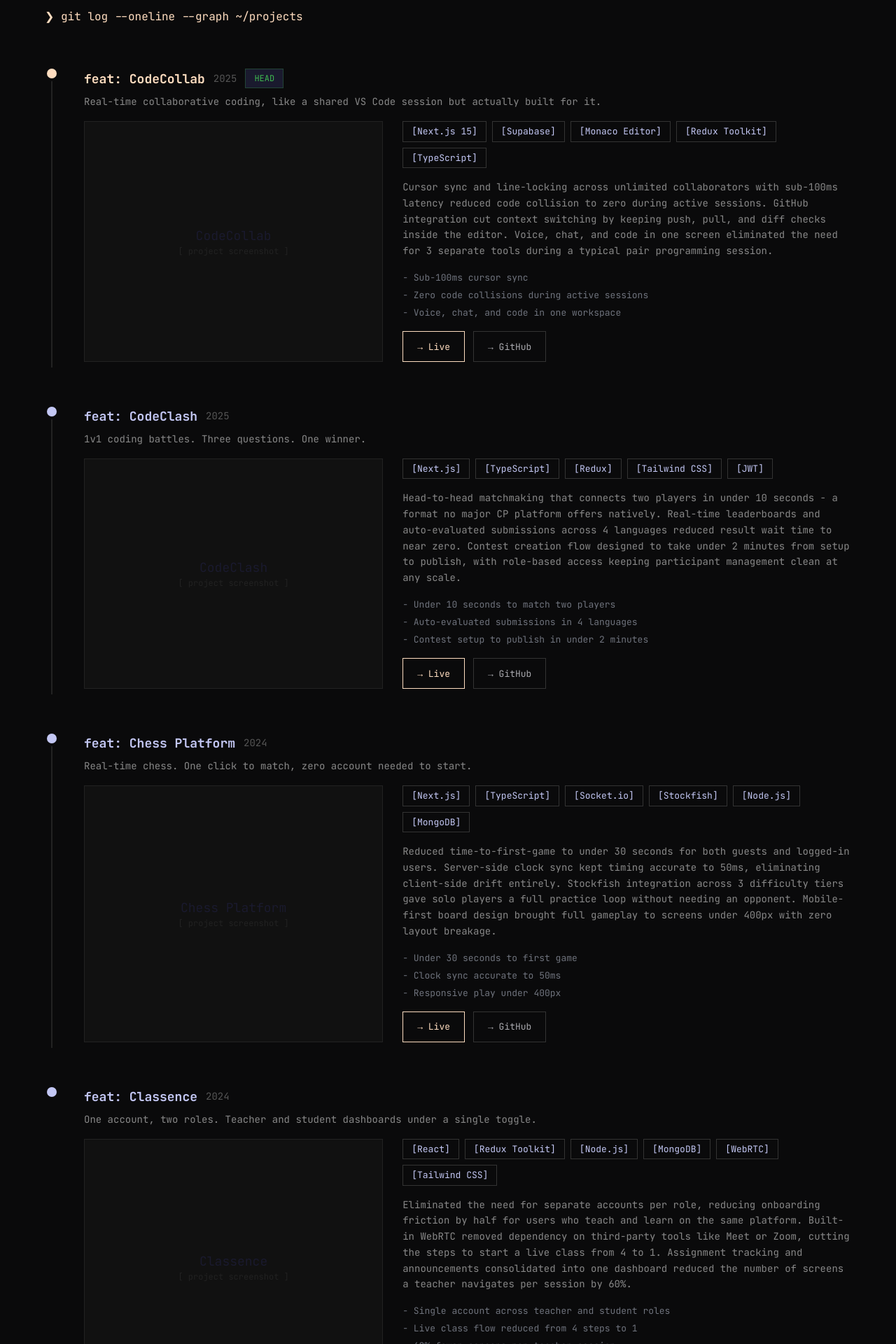
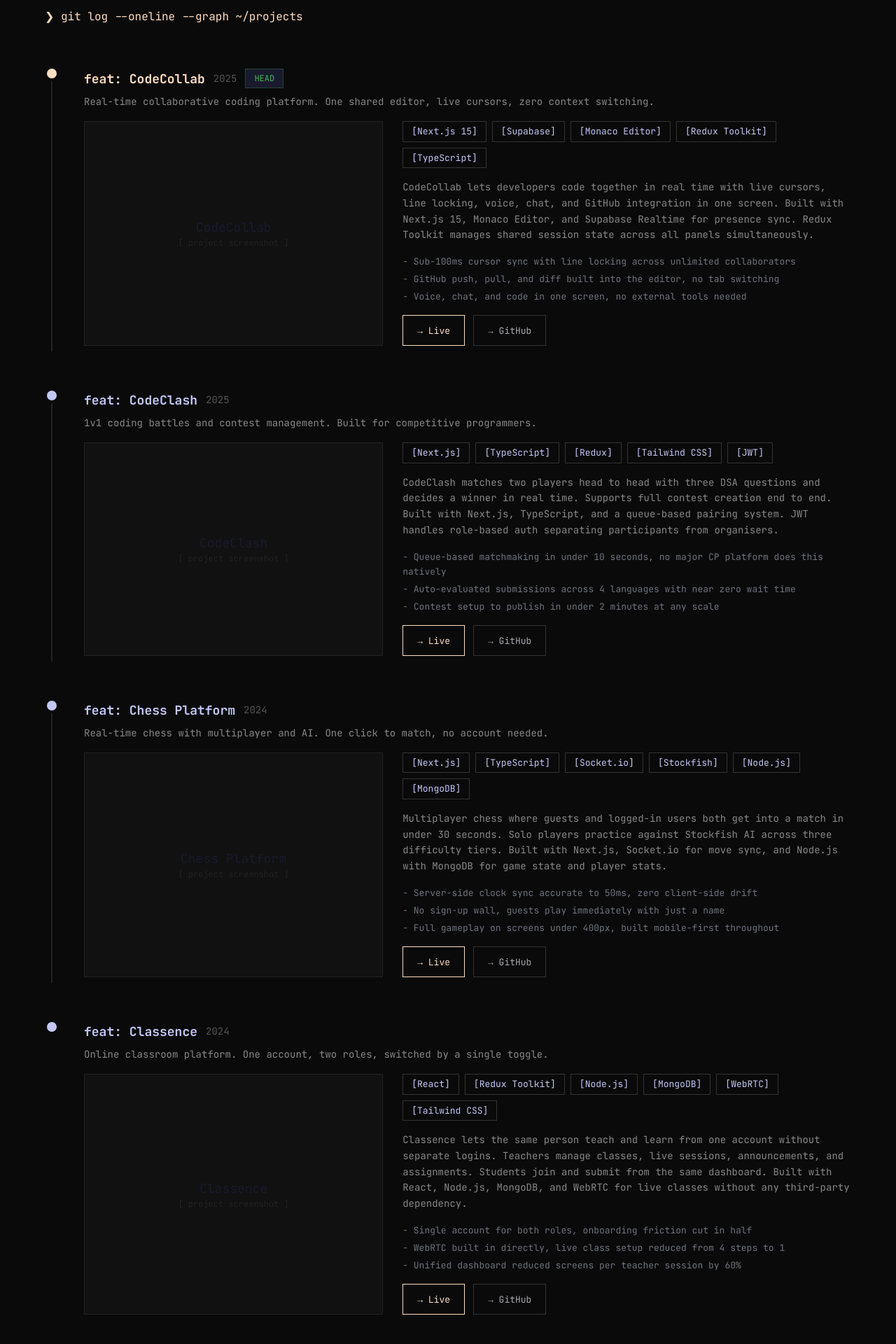
Before and after one commit to shivanirai08/pt, a Next.js app: page / in a window 1280 px wide. Shown: the part 2060-3980 px from the top of the page at 70% size. Built offline with nearby package versions, Linux system fonts and the light colour scheme.

Commit message:
feat: update project descriptions and highlights for improved clarity and detail

```diff
--- a/app/data.ts
+++ b/app/data.ts
@@ -86,9 +86,9 @@ export const projects: Project[] = [
     date: "2025",
     dateSort: 20250101,
     excerpt:
-      "Real-time collaborative coding, like a shared VS Code session but actually built for it.",
+      "Real-time collaborative coding platform. One shared editor, live cursors, zero context switching.",
     description:
-      "Cursor sync and line-locking across unlimited collaborators with sub-100ms latency reduced code collision to zero during active sessions. GitHub integration cut context switching by keeping push, pull, and diff checks inside the editor. Voice, chat, and code in one screen eliminated the need for 3 separate tools during a typical pair programming session.",
+      "CodeCollab lets developers code together in real time with live cursors, line locking, voice, chat, and GitHub integration in one screen. Built with Next.js 15, Monaco Editor, and Supabase Realtime for presence sync. Redux Toolkit manages shared session state across all panels simultaneously.",
     stack: ["Next.js 15", "Supabase", "Monaco Editor", "Redux Toolkit", "TypeScript"],
     role: "Full Stack",
     status: "live",
@@ -97,9 +97,9 @@ export const projects: Project[] = [
       { label: "GitHub", url: "#" },
     ],
     highlights: [
-      "Sub-100ms cursor sync",
-      "Zero code collisions during active sessions",
-      "Voice, chat, and code in one workspace",
+      "Sub-100ms cursor sync with line locking across unlimited collaborators",
+      "GitHub push, pull, and diff built into the editor, no tab switching",
+      "Voice, chat, and code in one screen, no external tools needed",
     ],
     head: true,
   },
@@ -109,9 +109,9 @@ export const projects: Project[] = [
     date: "2025",
     dateSort: 20250201,
     excerpt:
-      "1v1 coding battles. Three questions. One winner.",
+      "1v1 coding battles and contest management. Built for competitive programmers.",
     description:
-      "Head-to-head matchmaking that connects two players in under 10 seconds - a format no major CP platform offers natively. Real-time leaderboards and auto-evaluated submissions across 4 languages reduced result wait time to near zero. Contest creation flow designed to take under 2 minutes from setup to publish, with role-based access keeping participant management clean at any scale.",
+      "CodeClash matches two players head to head with three DSA questions and decides a winner in real time. Supports full contest creation end to end. Built with Next.js, TypeScript, and a queue-based pairing system. JWT handles role-based auth separating participants from organisers.",
     stack: ["Next.js", "TypeScript", "Redux", "Tailwind CSS", "JWT"],
     role: "Full Stack",
     status: "live",
@@ -120,9 +120,9 @@ export const projects: Project[] = [
       { label: "GitHub", url: "#" },
     ],
     highlights: [
-      "Under 10 seconds to match two players",
-      "Auto-evaluated submissions in 4 languages",
-      "Contest setup to publish in under 2 minutes",
+      "Queue-based matchmaking in under 10 seconds, no major CP platform does this natively",
+      "Auto-evaluated submissions across 4 languages with near zero wait time",
+      "Contest setup to publish in under 2 minutes at any scale",
     ],
   },
   {
@@ -130,9 +130,9 @@ export const projects: Project[] = [
     name: "feat: Chess Platform",
     date: "2024",
     dateSort: 20240301,
-    excerpt: "Real-time chess. One click to match, zero account needed to start.",
+    excerpt: "Real-time chess with multiplayer and AI. One click to match, no account needed.",
     description:
-      "Reduced time-to-first-game to under 30 seconds for both guests and logged-in users. Server-side clock sync kept timing accurate to 50ms, eliminating client-side drift entirely. Stockfish integration across 3 difficulty tiers gave solo players a full practice loop without needing an opponent. Mobile-first board design brought full gameplay to screens under 400px with zero layout breakage.",
+      "Multiplayer chess where guests and logged-in users both get into a match in under 30 seconds. Solo players practice against Stockfish AI across three difficulty tiers. Built with Next.js, Socket.io for move sync, and Node.js with MongoDB for game state and player stats.",
     stack: ["Next.js", "TypeScript", "Socket.io", "Stockfish", "Node.js", "MongoDB"],
     role: "Full Stack",
     status: "live",
@@ -141,9 +141,9 @@ export const projects: Project[] = [
       { label: "GitHub", url: "#" },
     ],
     highlights: [
-      "Under 30 seconds to first game",
-      "Clock sync accurate to 50ms",
-      "Responsive play under 400px",
+      "Server-side clock sync accurate to 50ms, zero client-side drift",
+      "No sign-up wall, guests play immediately with just a name",
+      "Full gameplay on screens under 400px, built mobile-first throughout",
     ],
   },
   {
@@ -151,9 +151,9 @@ export const projects: Project[] = [
     name: "feat: Classence",
     date: "2024",
     dateSort: 20240201,
-    excerpt: "One account, two roles. Teacher and student dashboards under a single toggle.",
+    excerpt: "Online classroom platform. One account, two roles, switched by a single toggle.",
     description:
-      "Eliminated the need for separate accounts per role, reducing onboarding friction by half for users who teach and learn on the same platform. Built-in WebRTC removed dependency on third-party tools like Meet or Zoom, cutting the steps to start a live class from 4 to 1. Assignment tracking and announcements consolidated into one dashboard reduced the number of screens a teacher navigates per session by 60%.",
+      "Classence lets the same person teach and learn from one account without separate logins. Teachers manage classes, live sessions, announcements, and assignments. Students join and submit from the same dashboard. Built with React, Node.js, MongoDB, and WebRTC for live classes without any third-party dependency.",
     stack: ["React", "Redux Toolkit", "Node.js", "MongoDB", "WebRTC", "Tailwind CSS"],
     role: "Full Stack",
     status: "live",
@@ -162,9 +162,9 @@ export const projects: Project[] = [
       { label: "GitHub", url: "#" },
     ],
     highlights: [
-      "Single account across teacher and student roles",
-      "Live class flow reduced from 4 steps to 1",
-      "60% fewer screens per teacher session",
+      "Single account for both roles, onboarding friction cut in half",
+      "WebRTC built in directly, live class setup reduced from 4 steps to 1",
+      "Unified dashboard reduced screens per teacher session by 60%",
     ],
   },
 ];
```
Also changed, not shown: app/cli/Skills.tsx (+78 -83 lines).
